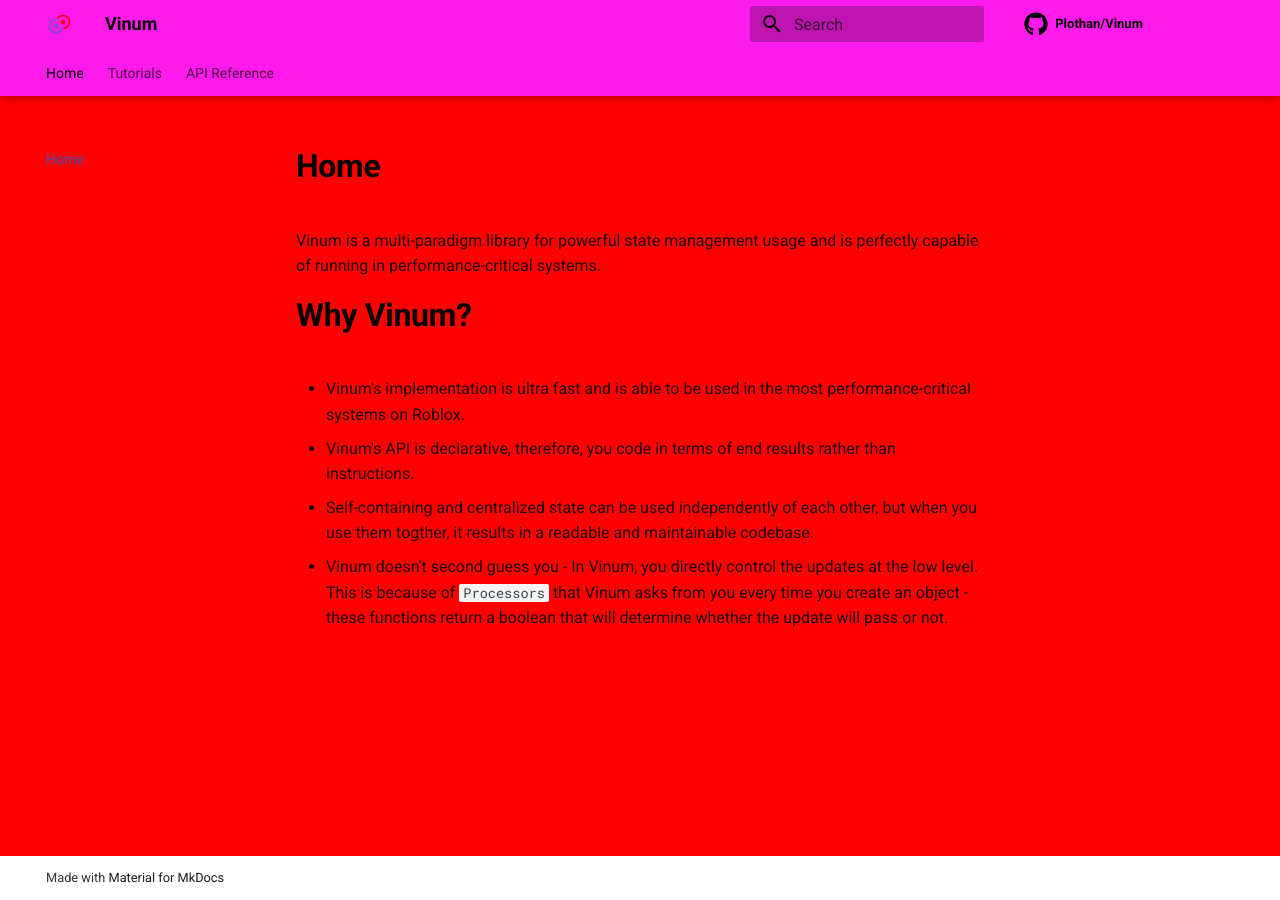
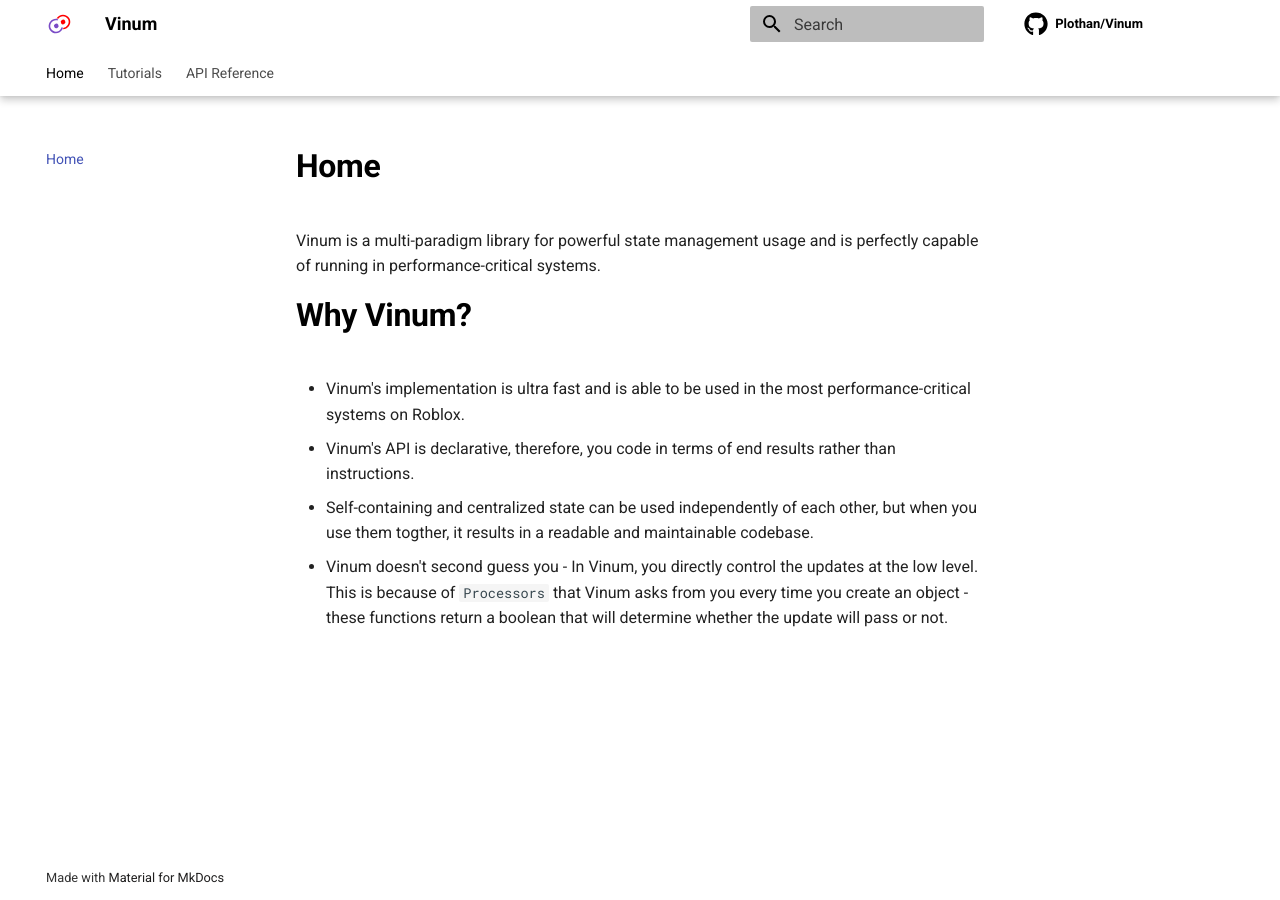
Before and after one commit to vinum-team/Vinum, an MkDocs documentation site: the page built from docs/index.md, in a window 1280 px wide. Built offline with MkDocs 1.6.1 and Material for MkDocs 9.7.7, drawn with Linux system fonts in a browser that asks for light colours; comment, search, counter and statistics services are not loaded.

Commit message:
Update theme.css

```diff
--- a/docs/stylesheets/theme.css
+++ b/docs/stylesheets/theme.css
@@ -1,5 +1,5 @@
 :root > * {
-    --md-primary-fg-color:               hsl(305, 100%, 55%);
+    --md-primary-fg-color:               hsl(0, 0%, 100%);
     --md-primary-fg-color--light:        rgb(152, 151, 151);
     --md-primary-fg-color--dark:         rgb(64, 64, 64);
     --md-primary-bg-color:               rgb(0, 0, 0);
@@ -10,7 +10,7 @@
     --md-default-fg-color--light:        hwb(0 0% 100%);
     --md-default-fg-color--lighter:      hsl(0, 0%, 0%);
     --md-default-fg-color--lightest:     hsl(0, 0%, 80%);
-    --md-default-bg-color:               hsl(0, 100%, 50%);
+    --md-default-bg-color:               hsl(0, 0%, 100%);
     --md-default-bg-color--light:        hsla(69, 100%, 50%, 0.7);
     --md-default-bg-color--lighter:      hsl(142, 100%, 50%);
     --md-default-bg-color--lightest:     hsla(0, 100%, 50%, 0.12);
```
